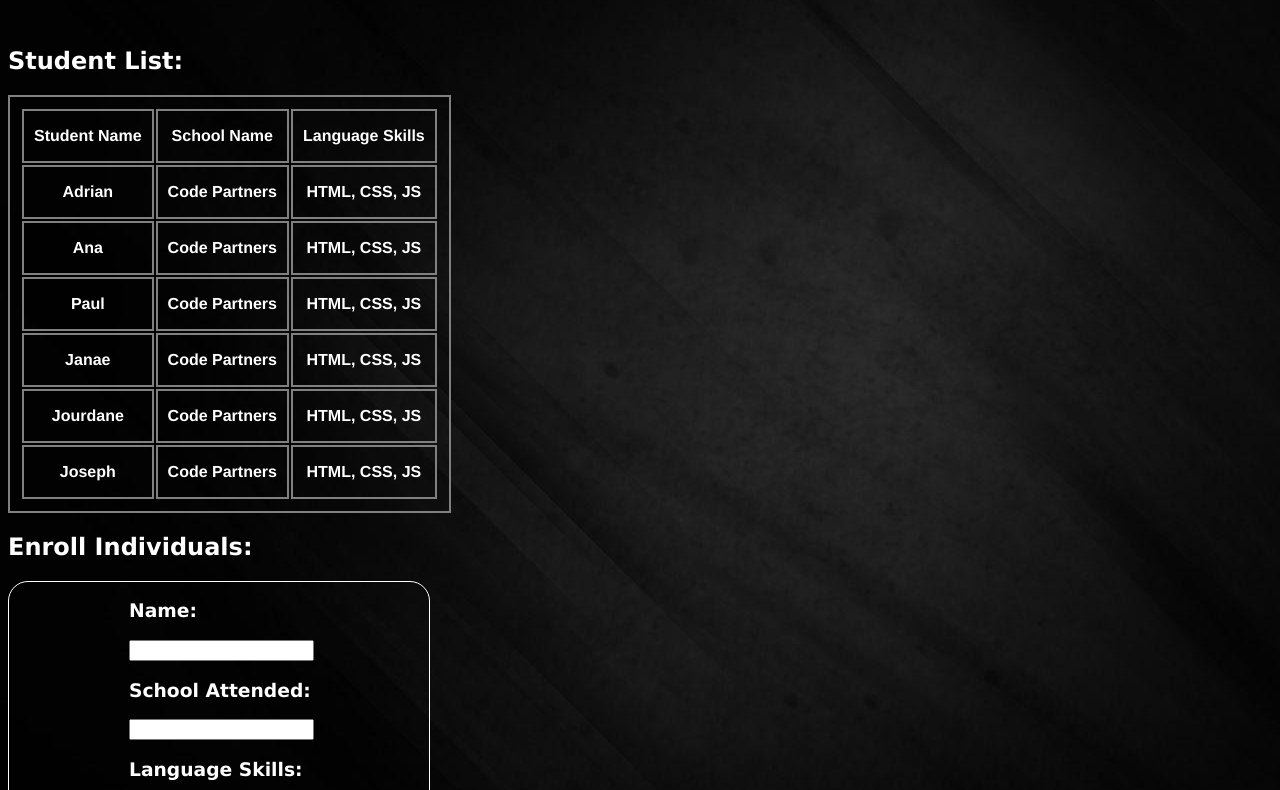
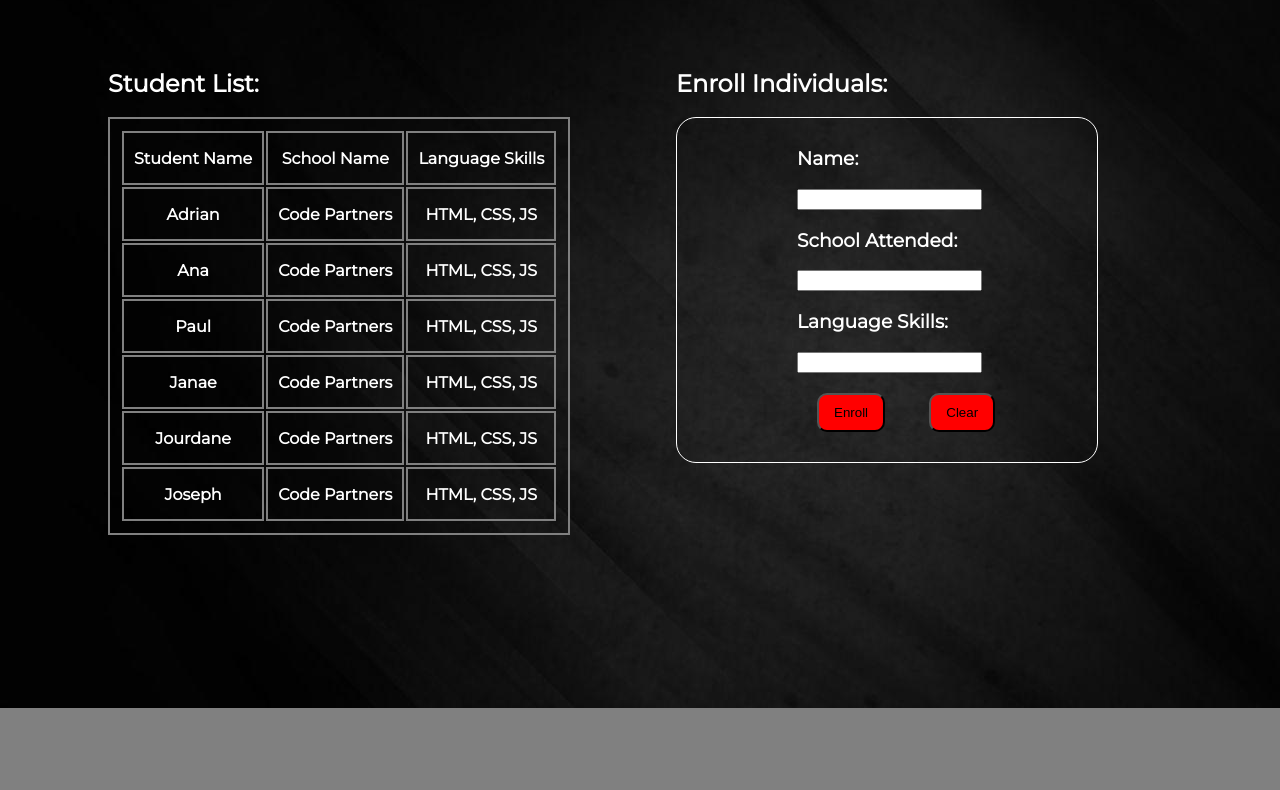
Before and after one commit to deximus07/technical-exam, a plain HTML site: page index.html in a window 1280 px wide. Shown: the part 92-882 px from the top of the page. After the commit the page ends 800 px from the top, so only its background shows below. Drawn offline with Linux system fonts and the light colour scheme.

Commit message:
Repository Pushed

```diff
--- a/index.html
+++ b/index.html
@@ -5,6 +5,7 @@
     <meta name="viewport" content="width=device-width, initial-scale=1.0">
     <meta http-equiv="X-UA-Compatible" content="ie=edge">
     <title>Coder Bootcamp</title>
+    <link href="https://fonts.googleapis.com/css?family=Montserrat" rel="stylesheet">
     <link rel="stylesheet" href="./main.css">
 </head>
 <body>
--- a/main.css
+++ b/main.css
@@ -1,5 +1,6 @@
 h1 {
     text-align: center;
+    font-size: 40px;
 }
 
 body {
@@ -7,30 +8,47 @@ body {
     background-color: grey;
     background-image: url(./assets/newbackground.jpg);
     color: white;
-    font-family: Verdana, Geneva, Tahoma, sans-serif;
+    font-family: 'Montserrat';
 }
 
+#article {
+    width: 100%;
+    padding-bottom: 500px;
+}
+
+
 #tablediv {
-    width: 45%;
+    float: left;
+    width: 40%;
+    margin-left: 100px;
 }
 
 th {
     height: 30px;
 }
 
+th:hover {
+    background-color: goldenrod;
+    transition: 1s;
+}
+
 table, th, td {
     border: 2px solid gray;
     padding: 10px;
-    font-family: 'Franklin Gothic Medium', 'Arial Narrow', Arial, sans-serif;
 }
 
-#formdiv {
+#form-div {
+    float: left;
+    float: right;
     width: 40%;
+    margin-right: 100px;
 }
 
 #form {
     width: 300px;
     padding-left: 120px;
+    padding-top: 10px;
+    padding-bottom: 10px;
     color: white;
     border: 1px solid white;
     border-radius: 20px;
```
